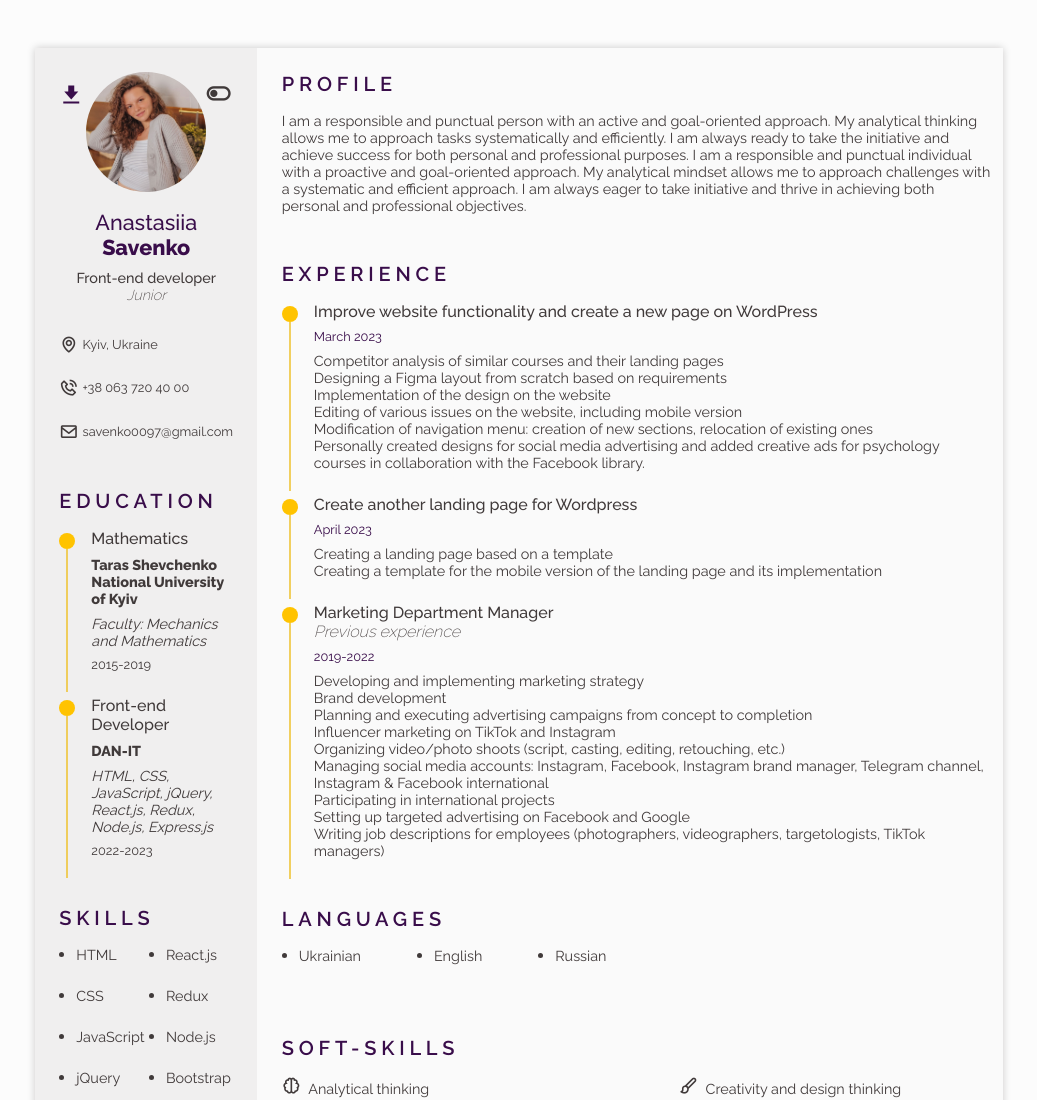
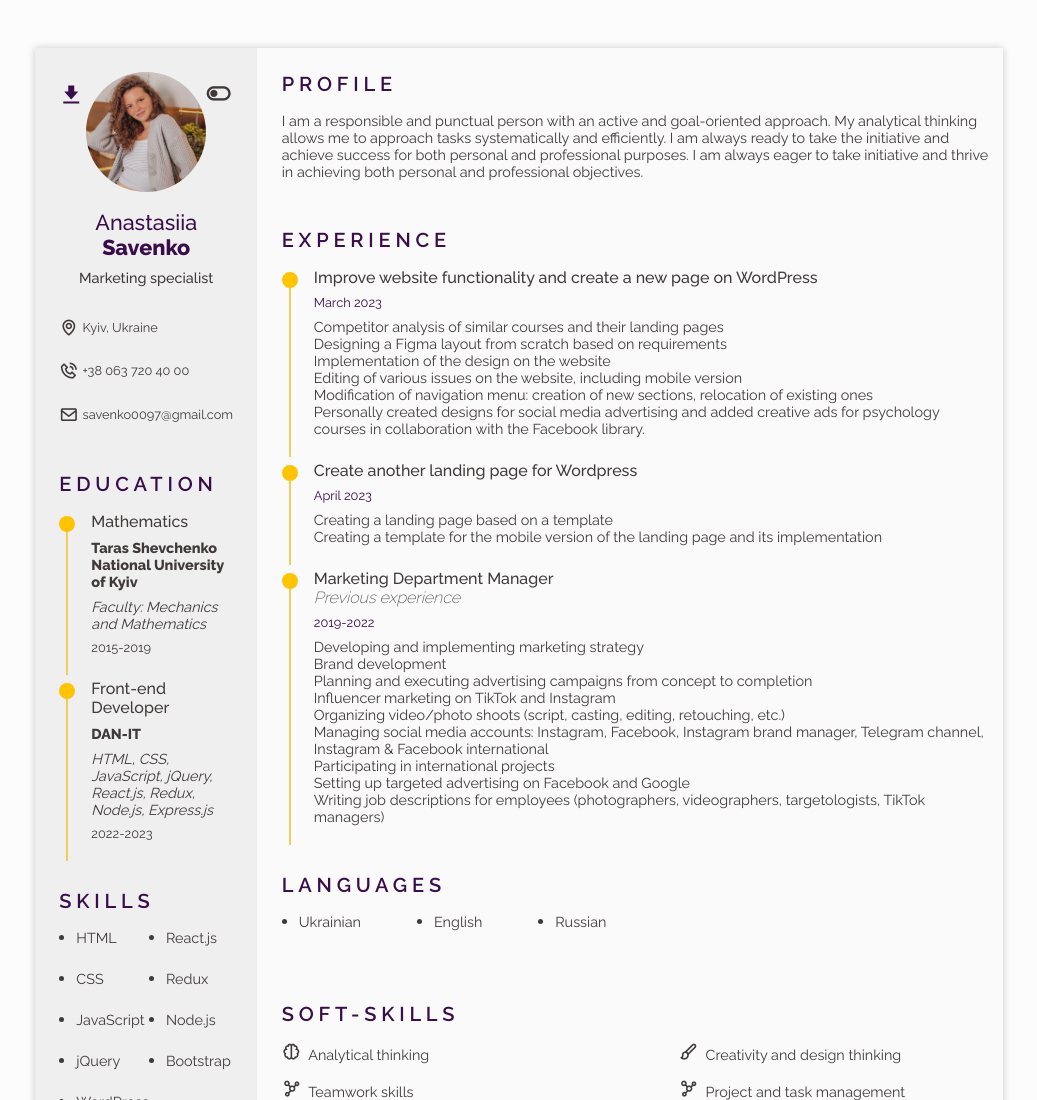
Before and after one commit to Anastasiia1197/SavenkoCV, a plain HTML site: page index.html in a window 1280 px wide. Shown: the top 1100 px of the page, without its empty margins (121-1158 px from the left). Drawn offline with nearby package versions, Linux system fonts and the light colour scheme.

Commit message:
Update index.html

```diff
--- a/index.html
+++ b/index.html
@@ -70,7 +70,7 @@
                         <div class="home-data about-grid">
                             <img src="./IMG_9200.JPG" alt="resume-photo" class="home-img">
                             <h1 class="home-title">Anastasiia <b>Savenko</b></h1>
-                            <h3 class="home-profession">Front-end developer <i style="font-weight: 200;">Junior</i></h3>
+                            <h3 class="home-profession">Marketing specialist</h3>
 
                             <!-- download resume -->
 
@@ -245,8 +245,6 @@
 I am a responsible and punctual person with an active and goal-oriented approach.
                         My analytical thinking allows me to approach tasks systematically and efficiently.
                         I am always ready to take the initiative and achieve success for both personal and professional purposes.
-                        I am a responsible and punctual individual with a proactive and goal-oriented approach.
-                        My analytical mindset allows me to approach challenges with a systematic and efficient approach.
                         I am always eager to take initiative and thrive in achieving both personal and professional objectives.                    </p>
 
                 </section>
```
